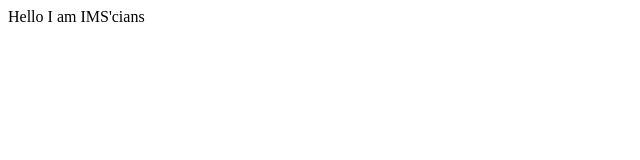
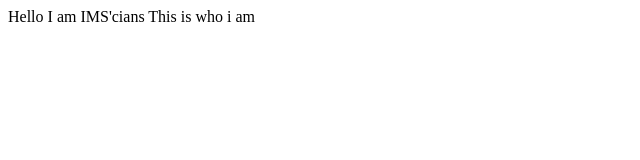
Before and after one commit to ghimirejoras/githubActions-terraform, a plain HTML site: page index.htm in a window 1280 px wide. Shown: the whole page, without its empty margins (0-640 px from the left). Drawn offline with Linux system fonts and the light colour scheme.

Commit message:
1st change

```diff
--- a/index.htm
+++ b/index.htm
@@ -8,6 +8,8 @@
   <body>
   <p>
     Hello I am IMS'cians
+
+    This is who i am
   </p>
   </body>
 </html>
```
